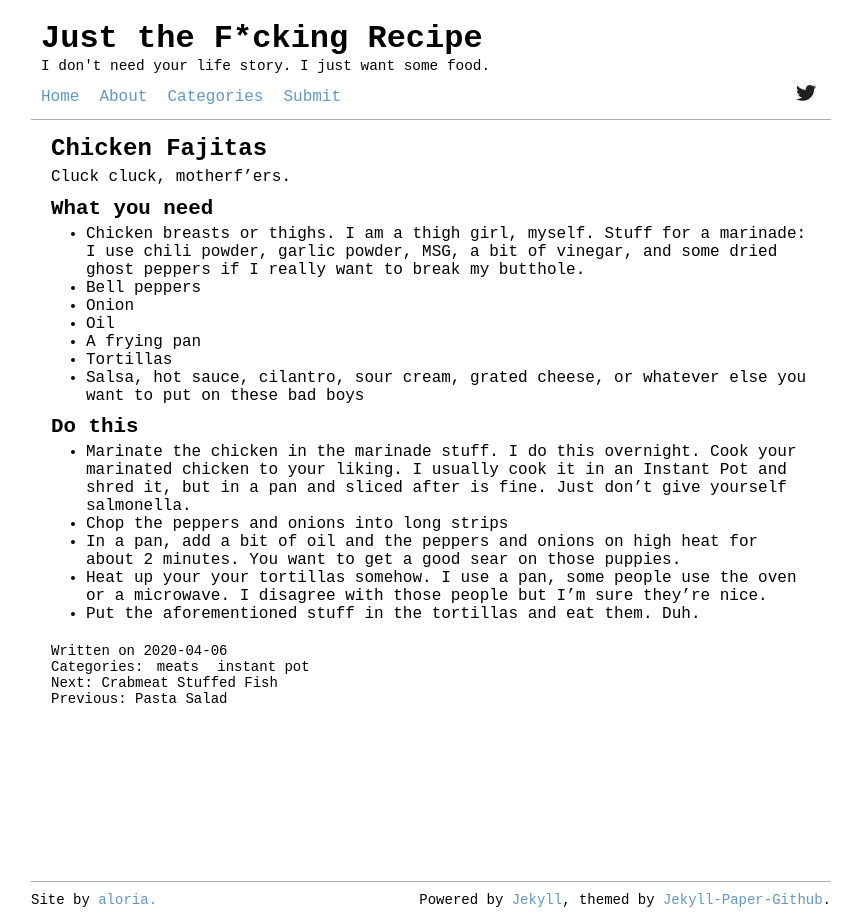
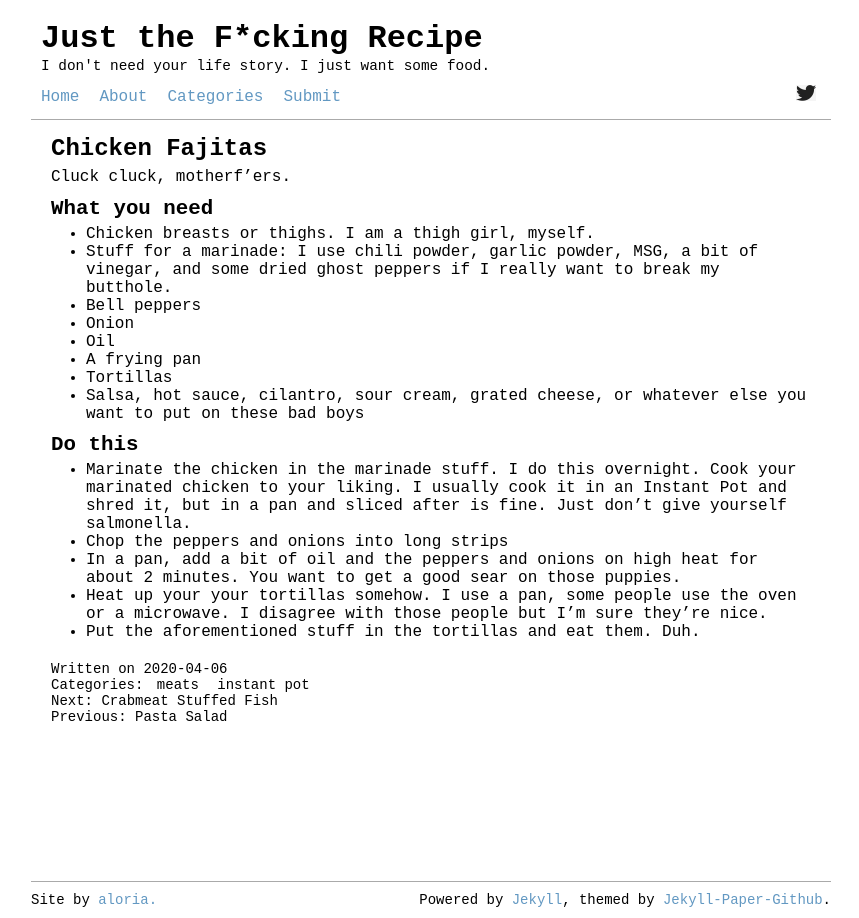
Before and after one commit to aloria/aloria.github.io, a Jekyll site: the page built from _posts/2020-04-07-chicken-fajitas.markdown, in a window 1280 px wide. Shown: the whole page, without its empty margins (209-1068 px from the left). Built offline with Jekyll 4.4.1, drawn with Linux system fonts in a browser that asks for light colours.

```diff
--- a/_posts/2020-04-07-chicken-fajitas.markdown
+++ b/_posts/2020-04-07-chicken-fajitas.markdown
@@ -8,7 +8,7 @@ Cluck cluck, motherf’ers.<br/>
 
 ## What you need
 * Chicken breasts or thighs. I am a thigh girl, myself.
-Stuff for a marinade: I use chili powder, garlic powder, MSG, a bit of vinegar, and some dried ghost peppers if I really want to break my butthole.
+* Stuff for a marinade: I use chili powder, garlic powder, MSG, a bit of vinegar, and some dried ghost peppers if I really want to break my butthole.
 * Bell peppers
 * Onion
 * Oil
```
